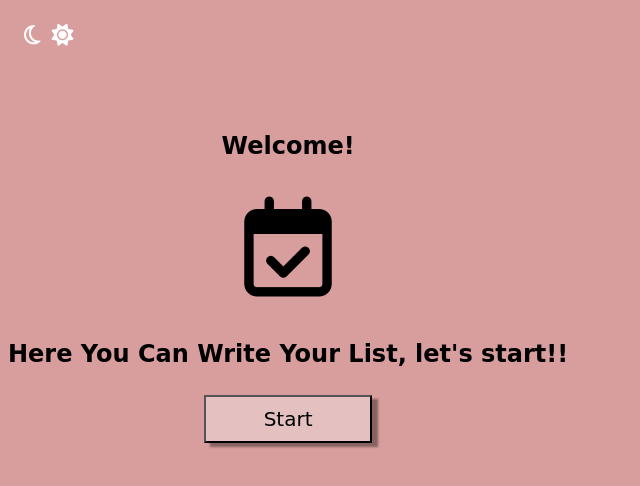
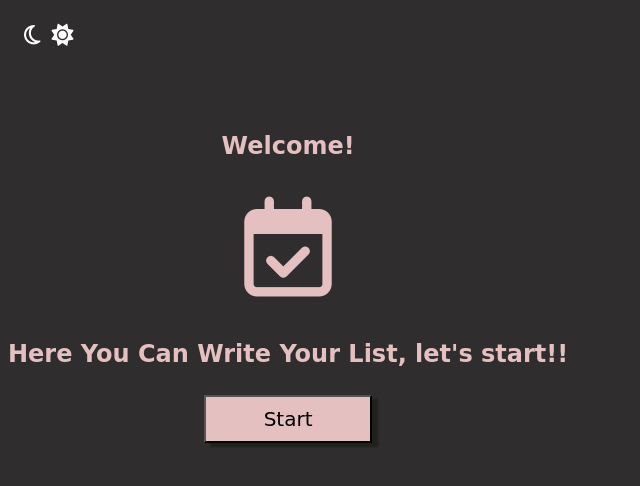
Before and after one commit to GSG-FC03/ToDoList-8, a plain HTML site: page index.html in a window 1280 px wide. Both pictures are taken after a click on the icon 32 px from the left and 35 px from the top of the page. Shown: the whole page, without its empty margins (0-640 px from the left). Drawn offline with Linux system fonts and the light colour scheme.

Commit message:
add style for dark & light mode relates #20

```diff
--- a/css/style.css
+++ b/css/style.css
@@ -35,3 +35,12 @@ button{
 button:hover{
     cursor: pointer;
 }
+
+/* body darkmode*/
+.darkMode{
+    background-color:#2f2d2d
+}
+/*h3 dark mode*/
+.header{
+    color:#e4c0c0
+}
```
